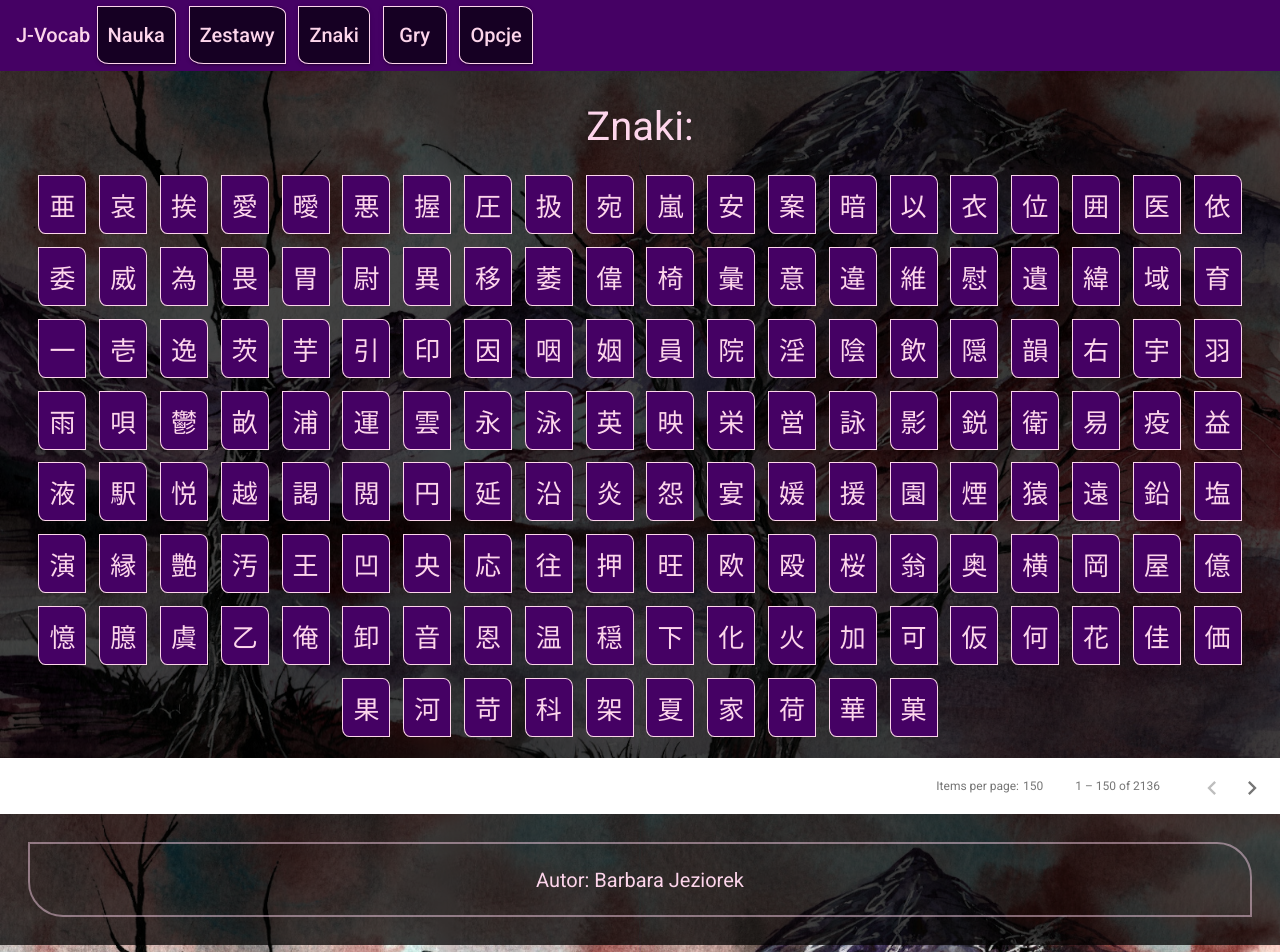
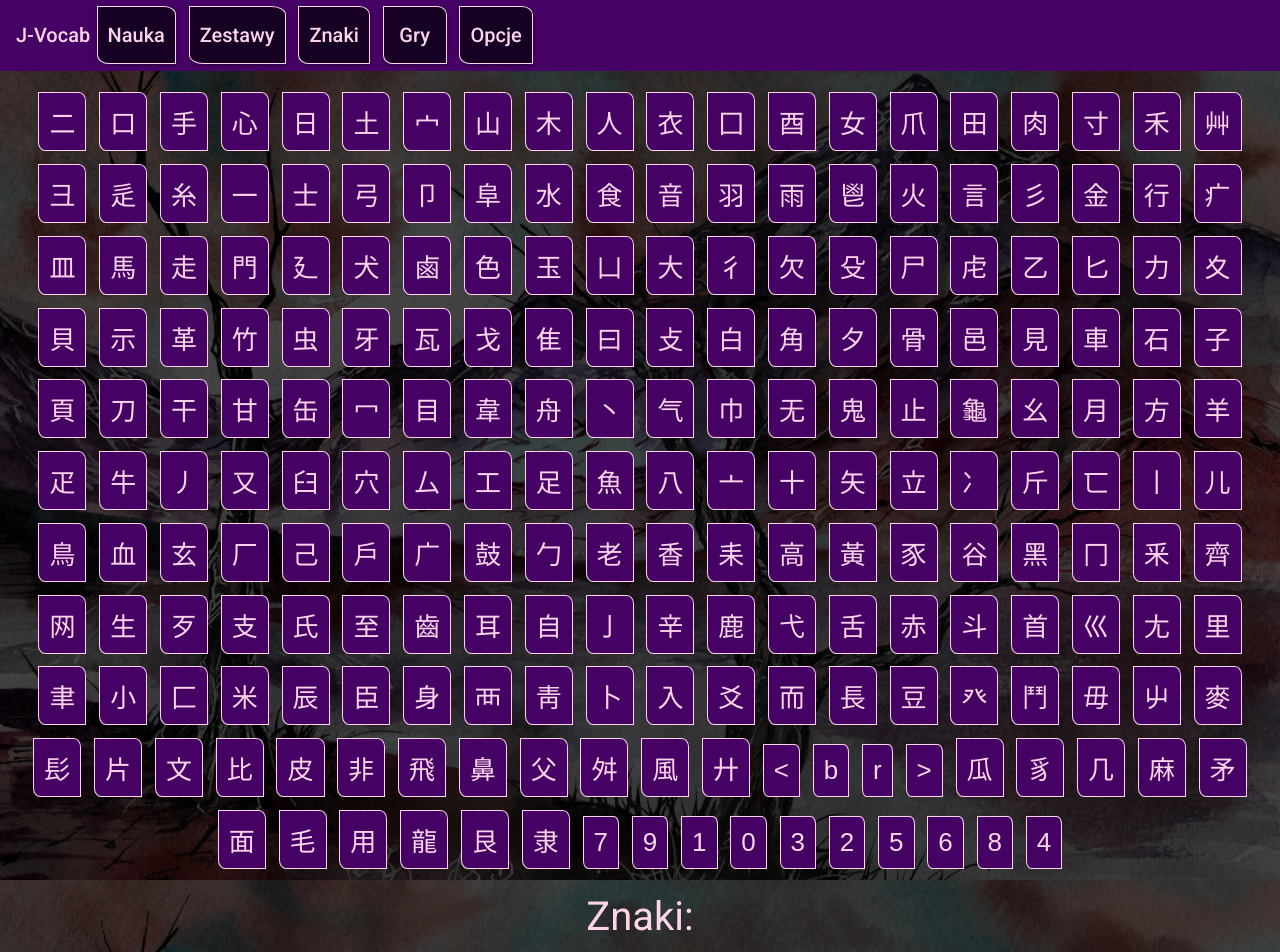
Before and after one commit to bjeziorek/j-vocab_project, an Angular app in the folder J-Vocab/: page /kanji in a window 1280 px wide. Shown: the top 952 px of the page. Built offline with nearby package versions, Linux system fonts and the light colour scheme.

Commit message:
filtering by strokes&radicals pt1

```diff
--- a/J-Vocab/src/app/data-base.ts
+++ b/J-Vocab/src/app/data-base.ts
@@ -1515,7 +1515,7 @@ export class DataBase {
         },
         {
             character: 'ダイヤモンド',
-            sylabs: ['DAIYAMONDO'],
+            sylabs: ['DA', 'I', 'YA', 'MO', 'N', 'DO'],
             meaningPL: 'diament',
             tags: ['NHK', 'n?']
         },
@@ -1755,13 +1755,13 @@ export class DataBase {
         },
         {
             character: 'に対して',
-            sylabs: ['ni', 'tai','shi', 'te'],
+            sylabs: ['ni', 'tai', 'shi', 'te'],
             meaningPL: 'w kierunku, w przeciwieństwie',
             tags: ['NHK', 'n?']
         },
         {
             character: '容認する',
-            sylabs: ['you', 'nin','su','ru'],
+            sylabs: ['you', 'nin', 'su', 'ru'],
             meaningPL: 'tolerować',
             tags: ['NHK', 'n?']
         },
--- a/J-Vocab/src/app/kanji/kanji.component.html
+++ b/J-Vocab/src/app/kanji/kanji.component.html
@@ -1,5 +1,8 @@
 <div class="{{theme}}">
     <div class="centerize">
+      <button *ngFor="let radical of radicals" (click)="radicalClick($event)" class="unclicked">{{radical}}</button>
+      <button *ngFor="let stroke of strokes" (click)="strokeClick($event)" class="unclicked">{{stroke}}</button>
+
         <h1>Znaki:</h1>
         <div >
         <button  *ngFor="let item of kanjiDb |
--- a/J-Vocab/src/app/kanji/kanji.component.ts
+++ b/J-Vocab/src/app/kanji/kanji.component.ts
@@ -5,6 +5,7 @@ import { Component, OnInit } from '@angular/core';
 import { ThemesService } from '../themes.service';
 import { MatDialog, MAT_DIALOG_DATA } from '@angular/material/dialog';
 import { PageEvent } from '@angular/material/paginator';
+import { isNgTemplate } from '@angular/compiler';
 
 export interface DialogData {
   kanji: KanjiData;
@@ -18,7 +19,10 @@ export interface DialogData {
 export class KanjiComponent implements OnInit {
 
   kanjiHandler = new KanjiDatabase();
-  kanjiDb = this.kanjiHandler.jouyouKanji;
+  fullKanjiDb = this.kanjiHandler.jouyouKanji;
+  kanjiDb = this.fullKanjiDb;
+  radicals=['1','2','3'];
+  strokes=['1','2','3'];
   /*
   // MatPaginator Output
   pageEvent: PageEvent;
@@ -35,6 +39,8 @@ export class KanjiComponent implements OnInit {
   theme = 'amethystTheme';
   constructor(private readonly themeService: ThemesService,
               public dialog: MatDialog) {
+                this.radicals=this.listElements('radical');
+                this.strokes=this.listElements('stroke');
     //    this.activePageDataChunk = this.datasource.slice(0,this.pageSize);
   }
   ngOnInit(): void {
@@ -44,6 +50,42 @@ export class KanjiComponent implements OnInit {
     });
   }
 
+  radicalClick(evt){
+    console.log(evt)
+  }
+  strokeClick(evt){
+    console.log(evt)
+  }
+
+  listElements(what): string[] {
+            function existsOnTagListAlready(tag, tagList) {
+                for (let t of tagList) {
+                    if (t === tag) {
+                        return true;
+                    }
+                }
+                return false;
+            }
+            let tagList: string[];
+            tagList = [];
+            const db = this.fullKanjiDb;
+            for (let el of this.fullKanjiDb) {
+                for (let tag of (what==='radical'?el.Radical:el.Strokes)) {
+                    if (!existsOnTagListAlready(tag, tagList)) {
+                        tagList.push(tag);
+                    }
+                }
+            }
+            console.log(tagList);
+            return tagList;
+        }
+
+ /* filterResults(rules,method){
+    if(item.Radicals){
+
+    }
+  }
+  this.kanjiDb=this.kanjiDb.filter();*/
 
   setPageSizeOptions(setPageSizeOptionsInput: string): void {
     if (setPageSizeOptionsInput) {
@@ -52,8 +94,6 @@ export class KanjiComponent implements OnInit {
   }
 
   getPaginatorData(event): void {
-    console.log(event);
-    // this.pageSize= event.pageSize;
     if (event.pageIndex === this.pageIndex + 1) {
       this.lowValue = this.lowValue + this.pageSize;
       this.highValue = this.highValue + this.pageSize;
```
